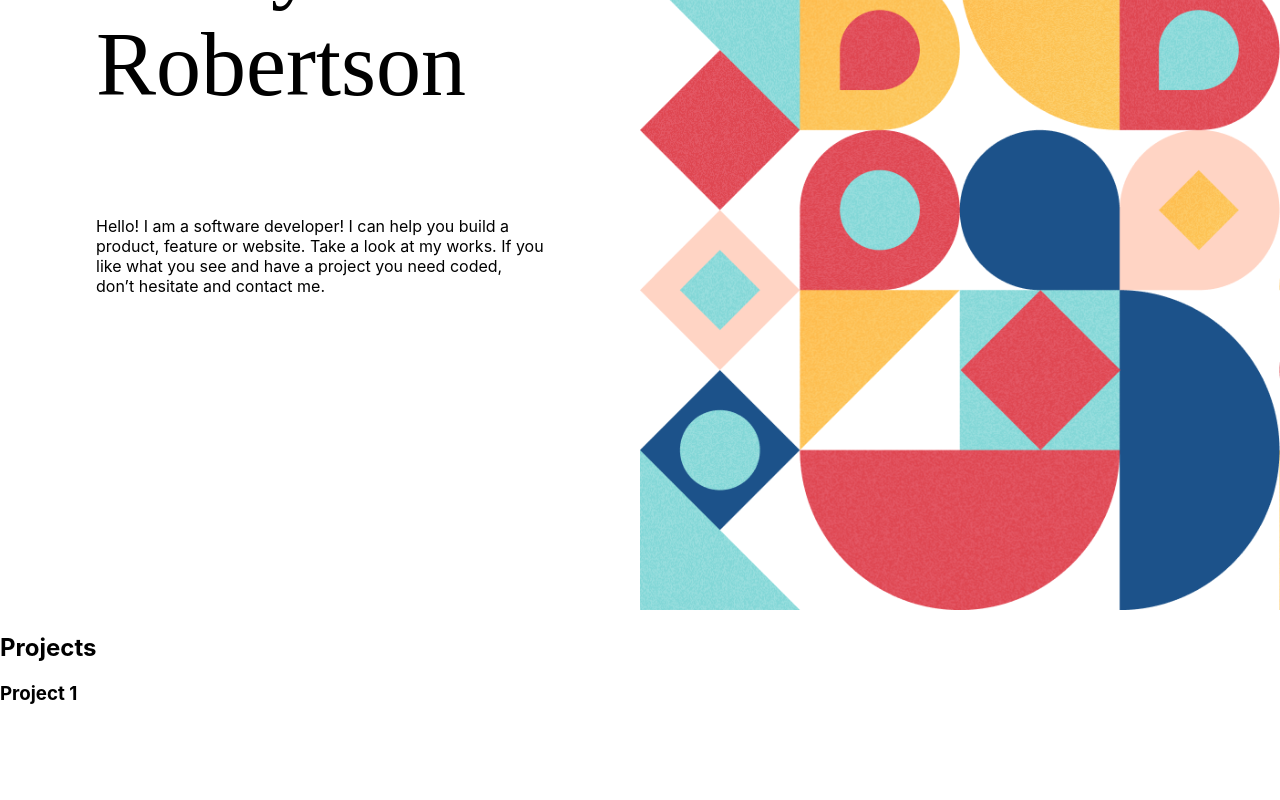
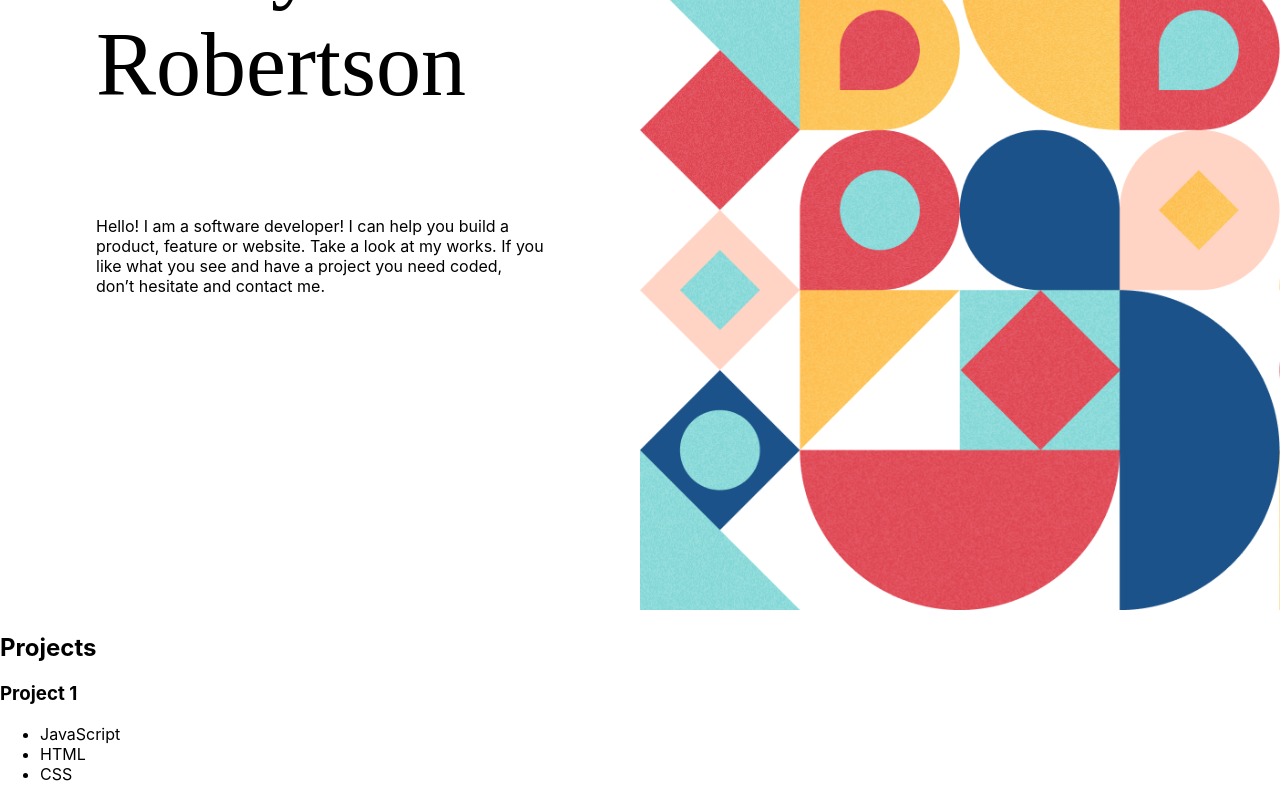
Before and after one commit to emyrue/my_portfolio, a React (Create React App) app: page / in a window 1280 px wide. Shown: the part 265-1065 px from the top of the page. Before the commit the page ends 989 px from the top, so only its background shows below. Built offline with nearby package versions, Linux system fonts and the light colour scheme.

Commit message:
Technologies mapped

```diff
--- a/src/pages/Projects.js
+++ b/src/pages/Projects.js
@@ -20,7 +20,7 @@ function Projects() {
               <h3 className="project-title">{project.title}</h3>
               <ul className="project-technologies">
                 {project.technologies.map((technology) => {
-                  <li>{technology}</li>
+                  return (<li>{technology}</li>);
                 })}
               </ul>
             </div>
```
